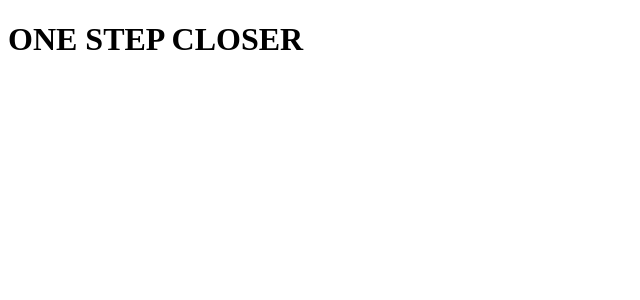
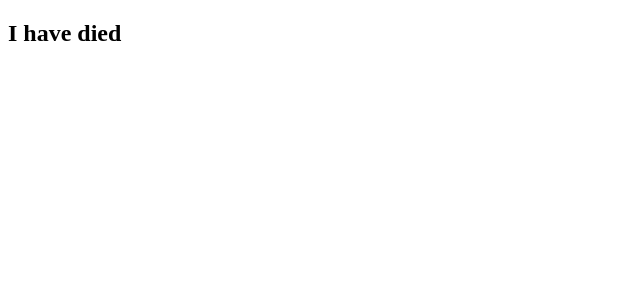
Before and after one commit to Leo-PARD0/clone-tabnews, a Next.js app: page / in a window 1280 px wide. Shown: the top 300 px of the page, without its empty margins (0-640 px from the left). Built offline with nearby package versions, Linux system fonts and the light colour scheme.

Commit message:
nova frase na página

```diff
--- a/pages/index.js
+++ b/pages/index.js
@@ -1,5 +1,5 @@
 function Home() {
-    return <h1>ONE STEP CLOSER</h1>
+    return <h1>ONE STEP CLOSER</h1>, <h2>I have died</h2>
 }
 
 export default Home;
```
